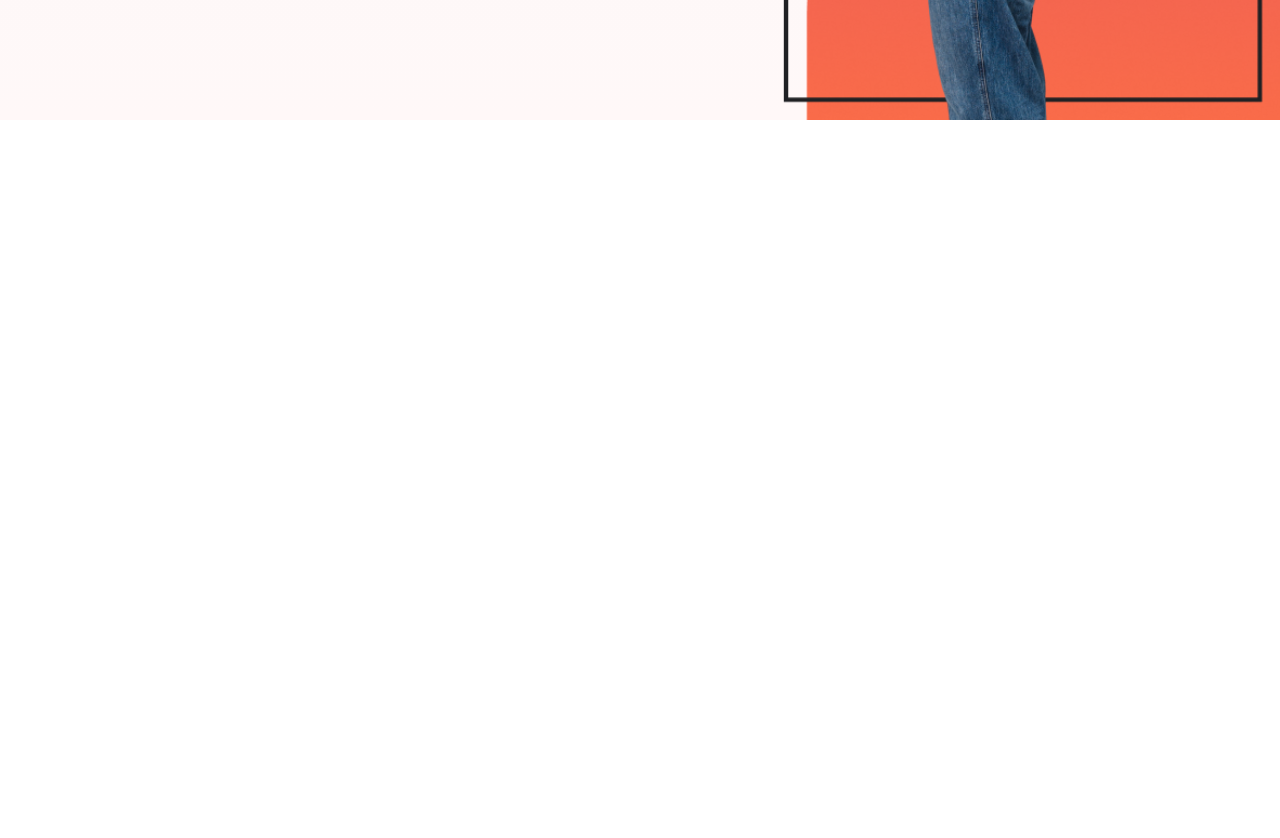
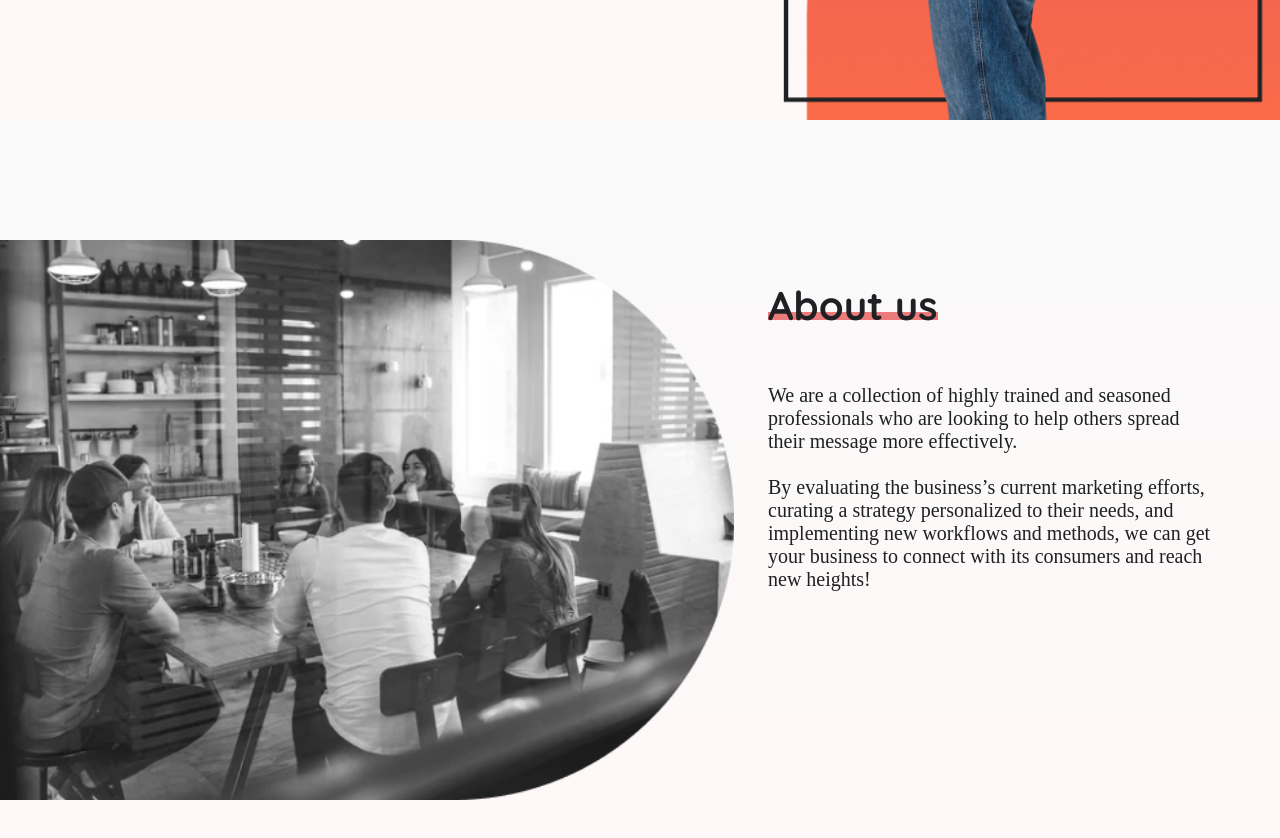
Before and after one commit to farahwamer/wamers-marketing-consultancy, a React (Create React App) app: page / in a window 1280 px wide. Shown: the part 680-1518 px from the top of the page. Before the commit the page ends 800 px from the top, so only its background shows below. Built offline with nearby package versions, Linux system fonts and the light colour scheme; a web font is replaced by a local one.

Commit message:
completed About page component

```diff
--- a/src/App.js
+++ b/src/App.js
@@ -1,10 +1,12 @@
 import "./App.css";
 import Home from "./pages/Home";
+import About from "./pages/About";
 
 function App() {
   return (
     <div className="App">
       <Home />
+      <About />
     </div>
   );
 }
--- /dev/null
+++ b/src/pages/About.js
@@ -0,0 +1,25 @@
+import React from "react";
+import "../styles/About.css";
+import about from "../assets/about.png";
+
+const About = () => {
+  return (
+    <div className="about-container">
+      <img src={about} alt="picture of an office setting"></img>
+      <section className="about-text">
+        <h1>About us</h1>
+        <p>
+          We are a collection of highly trained and seasoned professionals who
+          are looking to help others spread their message more effectively.
+          <br></br> <br></br>
+          By evaluating the business’s current marketing efforts, curating a
+          strategy personalized to their needs, and implementing new workflows
+          and methods, we can get your business to connect with its consumers
+          and reach new heights!
+        </p>
+      </section>
+    </div>
+  );
+};
+
+export default About;
--- /dev/null
+++ b/src/styles/About.css
@@ -0,0 +1,38 @@
+.about-container {
+  height: 100vh;
+  display: flex;
+  align-items: center;
+  justify-content: space-between;
+}
+
+.about-container img {
+  height: 70%;
+}
+
+.about-text {
+  /* background: pink; */
+  width: 35vw;
+  height: 60%;
+  display: flex;
+  flex-direction: column;
+  margin-right: 4rem;
+}
+.about-text h1 {
+  font-family: "Quicksand", sans-serif;
+  font-size: 40px;
+  width: 38%;
+  height: 40px;
+  background: linear-gradient(
+    180deg,
+    rgba(236, 124, 124, 0) 80.2%,
+    #ec7c7c 80.21%
+  );
+  color: #1f2023;
+  margin-bottom: 4rem;
+}
+
+.about-text p {
+  font-family: baskerville;
+  font-size: 20px;
+  color: #1f2023;
+}
```
Also changed, not shown: src/assets/about.png (added), src/assets/about.svg (added).
